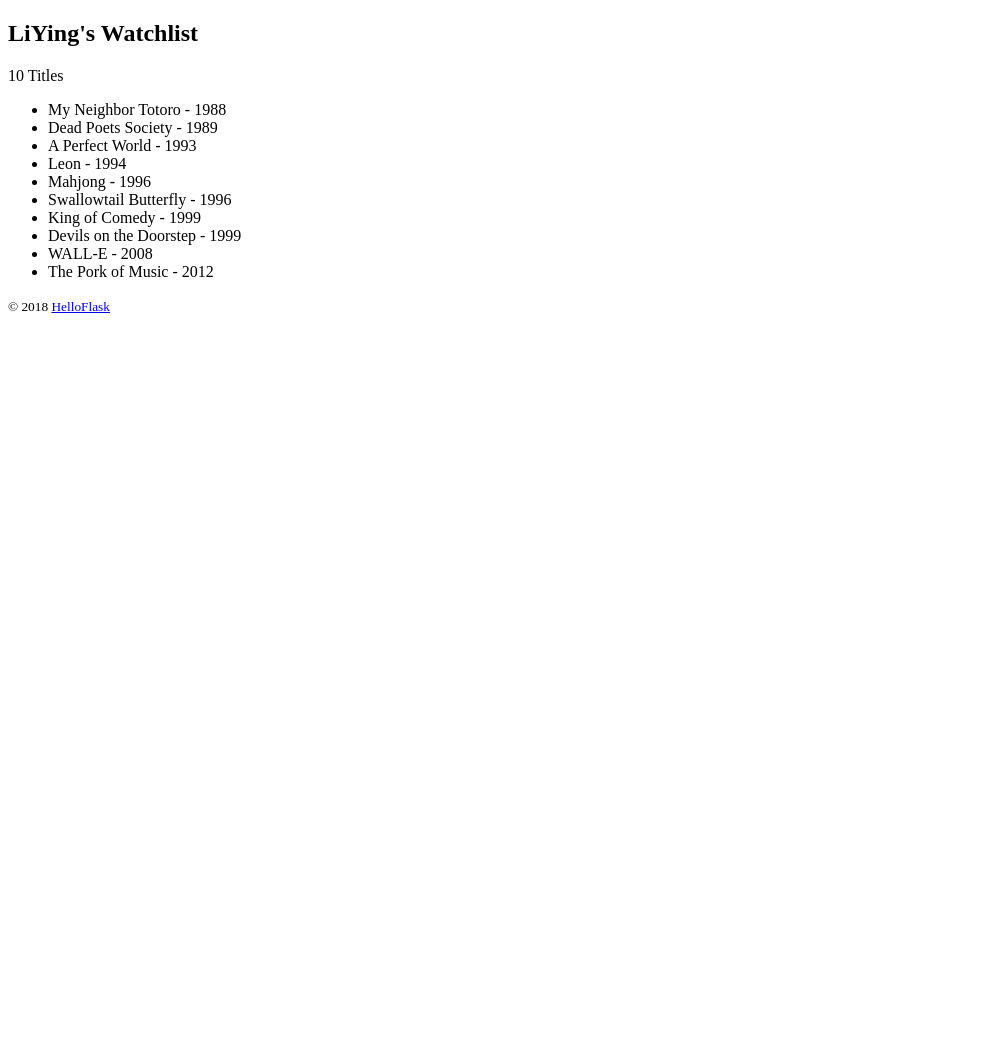
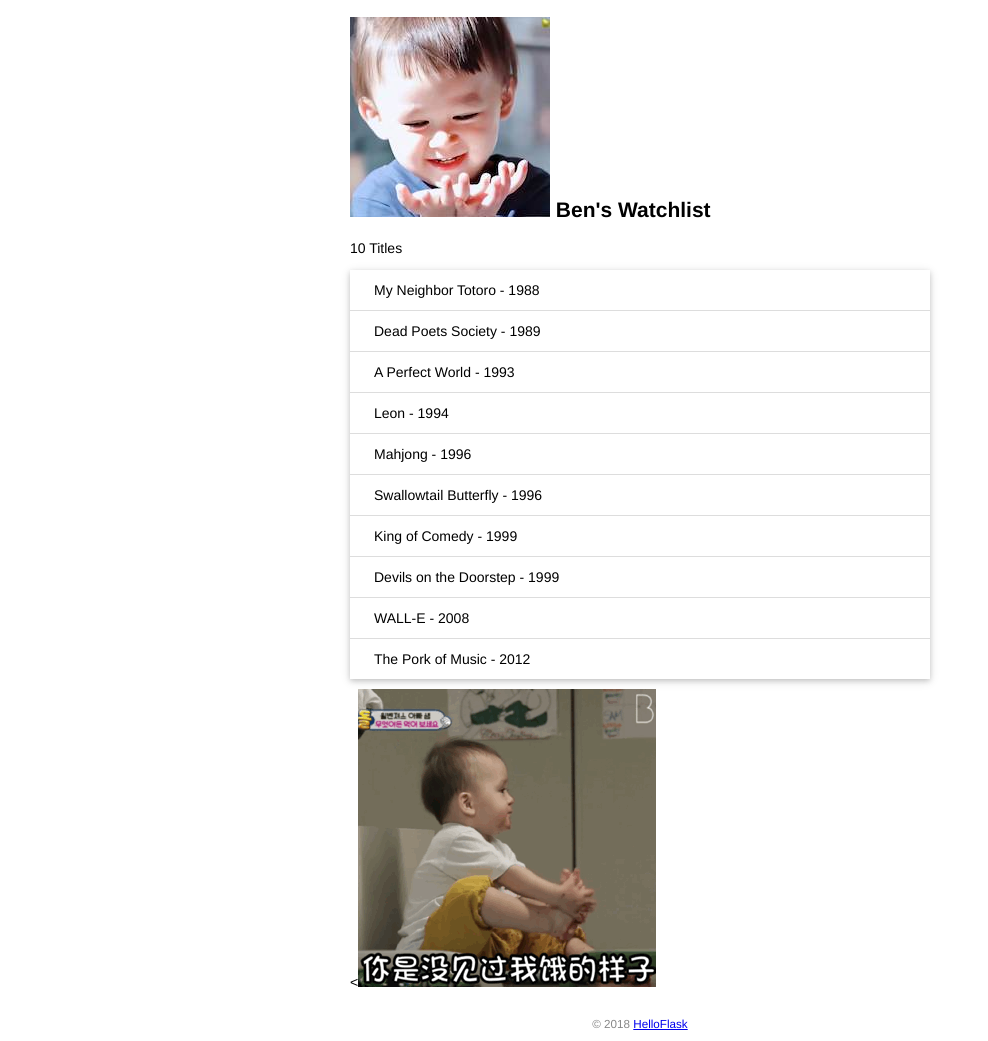
Before and after one commit to xiaoliying666/watchlist, a Flask app: page / in a window 1280 px wide. Shown: the whole page, without its empty margins (0-988 px from the left). Before the commit the page ends 313 px from the top, so only its background shows below. Run offline with Flask 2, Linux system fonts and the light colour scheme.

Commit message:
Add static files

```diff
--- a/app.py
+++ b/app.py
@@ -15,7 +15,7 @@ def user_page(name):
 @app.route('/test')
 def test_url_for():
     # 下面是一些调用示例（请在命令行窗口查看输出的 URL）：
-    print(url_for('hello'))  # 输出：/home
+    print(url_for('index'))  # 输出：/home
     # 注意下面两个调用是如何生成包含 URL 变量的 URL 的
     print(url_for('user_page', name='greyli'))  # 输出：/user/greyli
     print(url_for('user_page', name='peter'))  # 输出：/user/peter
@@ -25,7 +25,7 @@ def test_url_for():
     return 'Test page'
 
 
-name = 'LiYing'
+name = 'Ben'
 movies = [
     {'title': 'My Neighbor Totoro', 'year': '1988'},
     {'title': 'Dead Poets Society', 'year': '1989'},
--- /dev/null
+++ b/static/style.css
@@ -0,0 +1,48 @@
+/* 页面整体 */
+body {
+    margin: auto;
+    max-width: 580px;
+    font-size: 14px;
+    font-family: Helvetica, Arial, sans-serif;
+}
+
+/* 页脚 */
+footer {
+    color: #888;
+    margin-top: 15px;
+    text-align: center;
+    padding: 10px;
+}
+
+/* 头像 */
+.avatar {
+    width: 40px;
+}
+
+/* 电影列表 */
+.movie-list {
+    list-style-type: none;
+    padding: 0;
+    margin-bottom: 10px;
+    box-shadow: 0 2px 5px 0 rgba(0, 0, 0, 0.16), 0 2px 10px 0 rgba(0, 0, 0, 0.12);
+}
+
+.movie-list li {
+    padding: 12px 24px;
+    border-bottom: 1px solid #ddd;
+}
+
+.movie-list li:last-child {
+    border-bottom:none;
+}
+
+.movie-list li:hover {
+    background-color: #f8f9fa;
+}
+
+/* 龙猫图片 */
+.totoro {
+    display: block;
+    margin: 0 auto;
+    height: 100px;
+}
--- a/templates/index.html
+++ b/templates/index.html
@@ -3,16 +3,22 @@
 <head>
     <meta charset="utf-8">
     <title>{{ name }}'s Watchlist</title>
+    <link rel="icon" href="{{ url_for('static', filename='images/eye.png') }}">
+    <link rel="stylesheet" href="{{ url_for('static', filename='style.css')}}" type="text/css">
 </head>
 <body>
-    <h2>{{ name }}'s Watchlist</h2>
+    <h2>
+      <img alt="Dudu" calss="avator" src="{{ url_for('static', filename='images/xixi.png')}}">
+      {{ name }}'s Watchlist
+    </h2>
     {# 使用 length 过滤器获取 movies 变量的长度 #}
     <p>{{ movies|length }} Titles</p>
-    <ul>
+    <ul class="movie-list">
         {% for movie in movies %}  {# 迭代 movies 变量 #}
         <li>{{ movie.title }} - {{ movie.year }}</li>  {# 等同于 movie['title'] #}
         {% endfor %}  {# 使用 endfor 标签结束 for 语句 #}
     </ul>
+    <<img src="{{ url_for('static', filename='images/hungry.gif')}}" alt="">
     <footer>
         <small>&copy; 2018 <a href="http://helloflask.com/tutorial">HelloFlask</a></small>
     </footer>
```
Also changed, not shown: static/images/baidu.png (added), static/images/cute.png (added), static/images/dudu.png (added), static/images/eye.png (added), static/images/hungry.gif (added), static/images/look.gif (added), static/images/shuang.png (added), static/images/what.gif (added), static/images/xixi.png (added).
